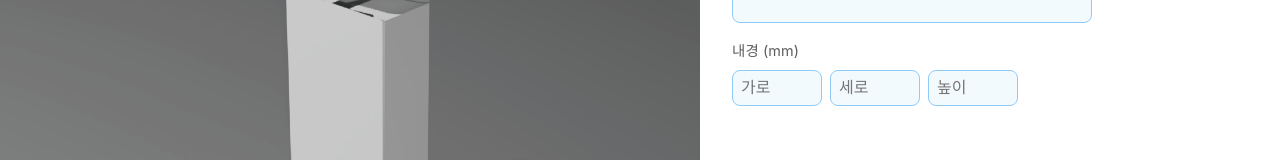
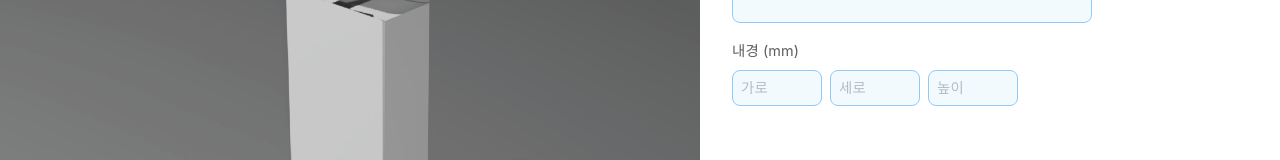
Before and after one commit to YimYoungheun/MTDL-Package, a React (Create React App) app: page / in a window 1280 px wide. Shown: the part 290-450 px from the top of the page. Built offline with nearby package versions, Linux system fonts and the light colour scheme.

Commit message:
Update App.css

```diff
--- a/src/App.css
+++ b/src/App.css
@@ -18,6 +18,15 @@ label {
   font-weight: 400;       /* 살짝 두껍게 (선택) */
   font-size: 0.9rem;         /* 글씨 크기 */
   letter-spacing: 0.01em; /* (선택) */
+}
+
+/* 모든 입력란(placeholder) 스타일 */
+.custom-input::placeholder {
+  color: #b0bec5;         /* 밝은 회색(원하는 색상코드로 교체) */
+  font-size: 0.9rem;        /* 크기 (조절 가능) */
+  font-weight: 400;       /* 굵기 (400=보통, 500~600은 더 두껍게) */
+  opacity: 1;             /* 1이면 불투명, 0.7이면 더 연하게 */
+  letter-spacing: 0.02em; /* 자간, 선택 */
 }
 
 /* 그룹 내 각 버튼(탭) 스타일 */
```
